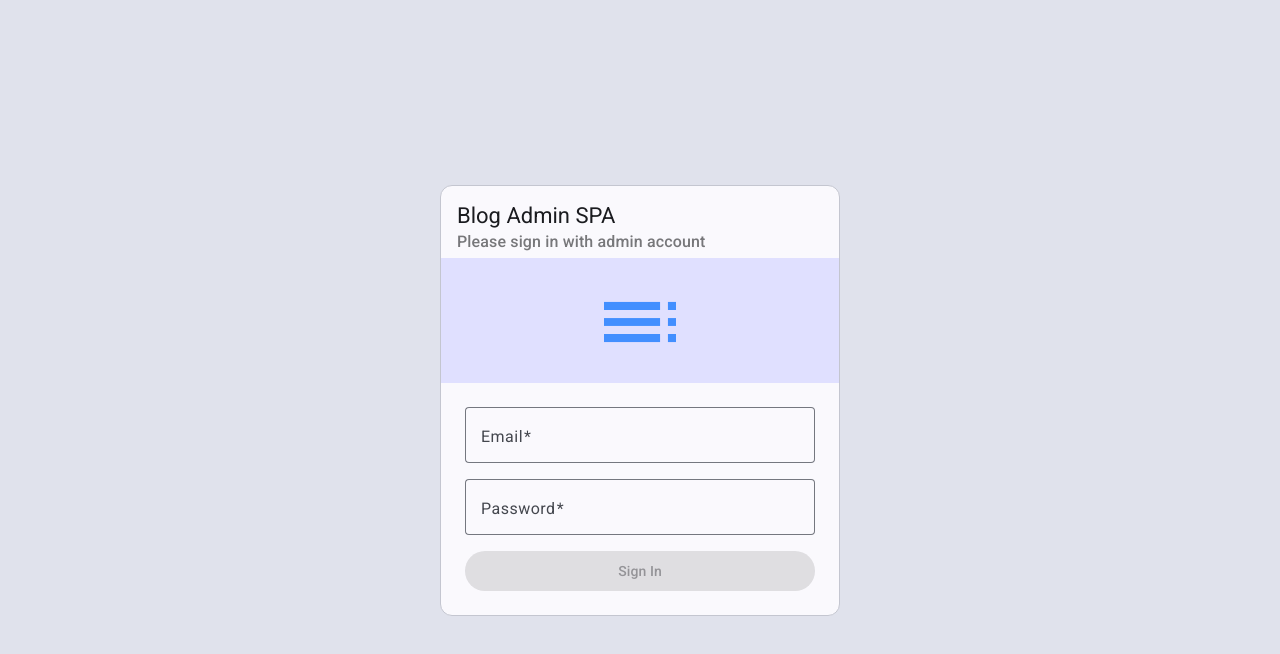
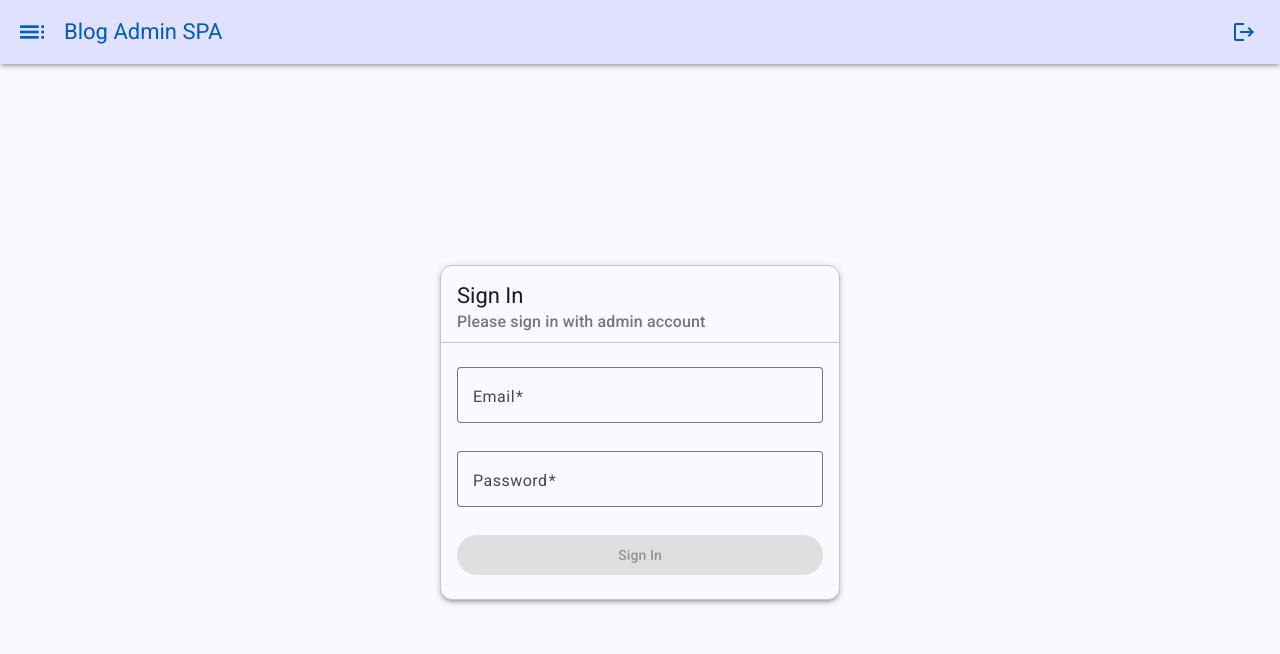
Before and after one commit to boycany/blog-admin-spa, an Angular app: page /auth in a window 1280 px wide. Shown: the top 654 px of the page. Built offline with nearby package versions, Linux system fonts and the light colour scheme.

Commit message:
feat: Toolbar and auth form layout.

```diff
--- a/src/app/app.html
+++ b/src/app/app.html
@@ -1 +1,9 @@
+<mat-toolbar>
+  <mat-icon>toc</mat-icon>
+  <span>Blog Admin SPA</span>
+  <span class="spacer"></span>
+  <button matIconButton class="example-icon" aria-label="logout button">
+    <mat-icon>logout</mat-icon>
+  </button>
+</mat-toolbar>
 <router-outlet />
--- a/src/app/app.scss
+++ b/src/app/app.scss
@@ -0,0 +1,20 @@
+:host {
+  mat-toolbar {
+    box-shadow: var(--shadow-2);
+    background-color: var(--t-90);
+    color: var(--p);
+
+    mat-icon:first-child {
+      margin-right: 16px;
+      font-size: 32px;
+    }
+
+    button {
+      color: var(--p);
+    }
+  }
+
+  .spacer {
+    flex: 1 1 auto;
+  }
+}
--- a/src/app/app.ts
+++ b/src/app/app.ts
@@ -2,11 +2,11 @@ import { Component, signal } from '@angular/core';
 import { RouterOutlet } from '@angular/router';
 import { MatButtonModule } from '@angular/material/button';
 import { MatIconModule } from '@angular/material/icon';
-import { MatDividerModule } from '@angular/material/divider';
+import { MatToolbarModule } from '@angular/material/toolbar';
 
 @Component({
   selector: 'app-root',
-  imports: [RouterOutlet, MatButtonModule, MatIconModule, MatDividerModule],
+  imports: [RouterOutlet, MatToolbarModule, MatButtonModule, MatIconModule],
   templateUrl: './app.html',
   styleUrl: './app.scss',
 })
--- a/src/app/auth/auth.html
+++ b/src/app/auth/auth.html
@@ -1,14 +1,12 @@
 <mat-card appearance="outlined">
   <mat-card-header>
-    <mat-card-title>Blog Admin SPA</mat-card-title>
+    <mat-card-title>Sign In</mat-card-title>
     <mat-card-subtitle>Please sign in with admin account</mat-card-subtitle>
   </mat-card-header>
-  <div class="icon-container">
-    <mat-icon fontSet="material-icons-outlined">toc</mat-icon>
-  </div>
+  <mat-divider></mat-divider>
   <mat-card-content>
     <form [formGroup]="form" (submit)="onSubmit()">
-      <mat-form-field appearance="outline" [subscriptSizing]="'dynamic'">
+      <mat-form-field appearance="outline" [subscriptSizing]="'fixed'">
         <mat-label>Email</mat-label>
         <input
           matInput
@@ -26,7 +24,7 @@
         }
       </mat-form-field>
 
-      <mat-form-field appearance="outline" [subscriptSizing]="'dynamic'">
+      <mat-form-field appearance="outline" [subscriptSizing]="'fixed'">
         <mat-label>Password</mat-label>
         <input
           matInput
@@ -43,13 +41,7 @@
           <mat-error> Password must be at least 8 characters </mat-error>
         }
       </mat-form-field>
-      <button matButton="filled" type="submit" [disabled]="form.invalid">
-        Sign In
-        <!-- {{ mode() === 'signIn' ? 'Sign In' : 'Sign Up' }} -->
-      </button>
-      <!-- <button matButton="elevated" type="button" (click)="switchMode()">
-        {{ mode() === 'signIn' ? 'Create Account' : 'Back to Log In' }}
-      </button> -->
+      <button matButton="filled" type="submit" [disabled]="form.invalid">Sign In</button>
     </form>
   </mat-card-content>
 </mat-card>
--- a/src/app/auth/auth.scss
+++ b/src/app/auth/auth.scss
@@ -2,13 +2,13 @@
   display: flex;
   justify-content: center;
   align-items: center;
-  height: 100%;
+  height: var(--content-height);
   width: 100%;
-  background-color: var(--nv-90);
 }
 
 mat-card {
   max-width: 400px;
+  box-shadow: var(--shadow-2);
 
   mat-card-header {
     mat-card-subtitle {
@@ -16,31 +16,17 @@ mat-card {
     }
   }
 
-  .icon-container {
-    margin-top: 4px;
-    width: 100%;
-    text-align: center;
-    background-color: var(--t-90);
-
-    mat-icon {
-      margin: 16px 0 8px 0;
-      font-size: 96px;
-      color: var(--p-60);
-    }
+  mat-divider {
+    margin: 8px 0 24px 0;
   }
 
   mat-card-content {
-    padding: 24px;
+    padding: 0 16px 24px;
 
     form {
       display: flex;
       flex-direction: column;
-      gap: 16px;
-      // margin-top: 16px;
-
-      button[type='button'] {
-        margin-top: 4px;
-      }
+      gap: 8px;
     }
   }
 }
--- a/src/styles/_vars.scss
+++ b/src/styles/_vars.scss
@@ -54,12 +54,17 @@
   @include list($neutral, 'n');
   @include list($neutral-variant, 'nv');
 
+  // Elevation shadows
   --shadow-0: var(--mat-sys-level0);
   --shadow-1: var(--mat-sys-level1);
   --shadow-2: var(--mat-sys-level2);
   --shadow-3: var(--mat-sys-level3);
   --shadow-4: var(--mat-sys-level4);
   --shadow-5: var(--mat-sys-level5);
+
+  // Custom sizes
+  --toolbar-height: var(--mat-toolbar-standard-height, 64px);
+  --content-height: calc(100vh - var(--toolbar-height));
 }
 
 /**
```
Also changed, not shown: src/app/auth/auth.ts (+2 -5 lines).
